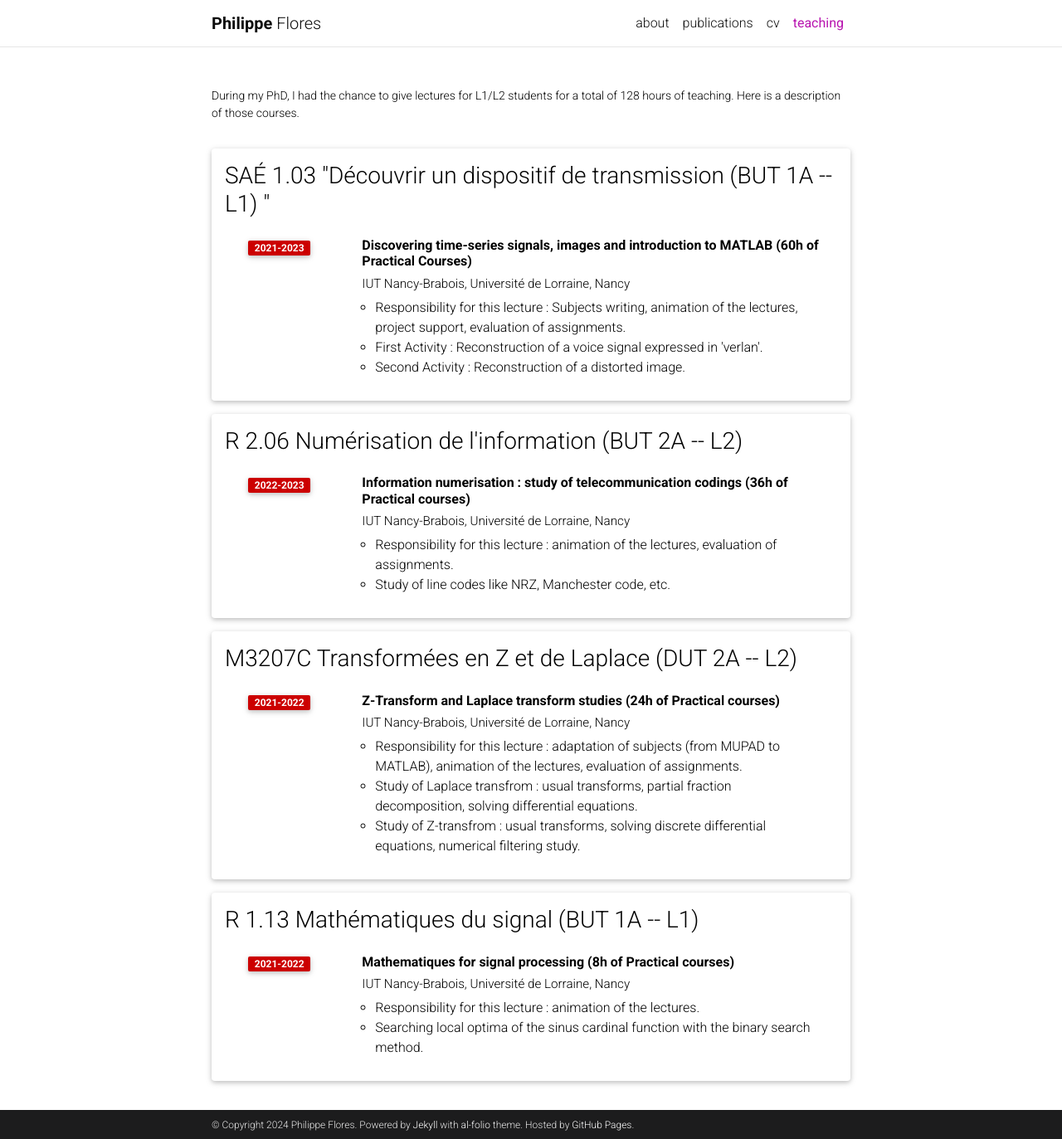
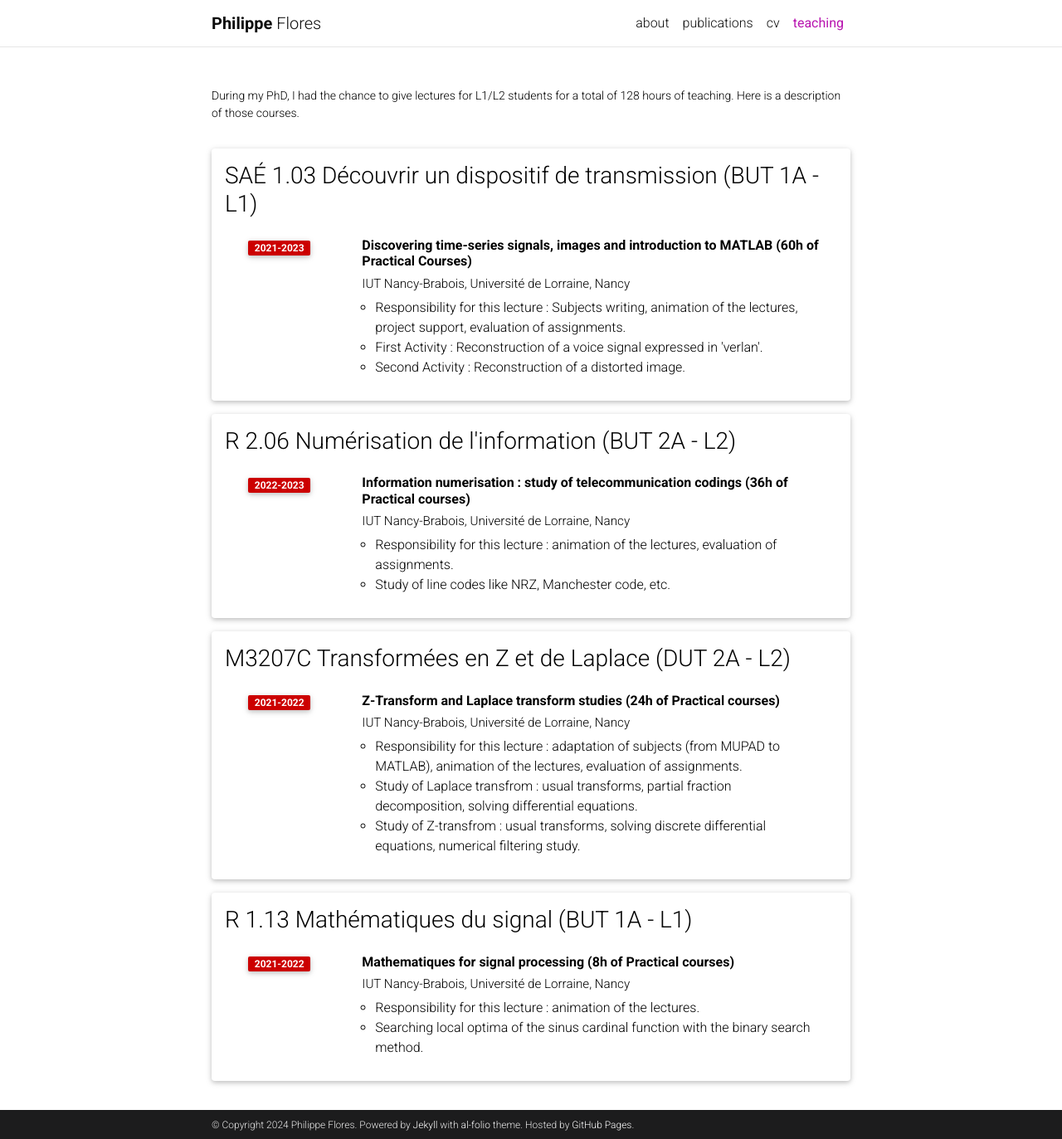
Before and after one commit to philippeflores/philippeflores.github.io, a Jekyll site: the page built from _pages/teaching.md, in a window 1280 px wide and 1373 px high. Shown: the whole window at 83% size. Built offline with Jekyll 4.4.1, drawn with Linux system fonts in a browser that asks for light colours; comment, search, counter and statistics services are not loaded; a style sheet for code colours, icons or effects is not loaded.

Commit message:
minor changes in taching

```diff
--- a/_data/teaching.yml
+++ b/_data/teaching.yml
@@ -1,4 +1,4 @@
-- title: SAÉ 1.03 "Découvrir un dispositif de transmission (BUT 1A -- L1) "
+- title: "SAÉ 1.03 Découvrir un dispositif de transmission (BUT 1A - L1)"
   type: time_table
   contents:
     - title: Discovering time-series signals, images and introduction to MATLAB (60h of Practical Courses)
@@ -9,7 +9,7 @@
         - "First Activity : Reconstruction of a voice signal expressed in 'verlan'."
         - "Second Activity : Reconstruction of a distorted image."
 
-- title: "R 2.06 Numérisation de l'information  (BUT 2A -- L2)"
+- title: "R 2.06 Numérisation de l'information (BUT 2A - L2)"
   type: time_table
   contents:
     - title: "Information numerisation : study of telecommunication codings (36h of Practical courses)"
@@ -19,7 +19,7 @@
         - "Responsibility for this lecture : animation of the lectures, evaluation of assignments."
         - "Study of line codes like NRZ, Manchester code, etc."
 
-- title: "M3207C Transformées en Z et de Laplace (DUT 2A -- L2)"
+- title: "M3207C Transformées en Z et de Laplace (DUT 2A - L2)"
   type: time_table
   contents:
     - title: "Z-Transform and Laplace transform studies (24h of Practical courses)"
@@ -30,7 +30,7 @@
         - "Study of Laplace transfrom : usual transforms, partial fraction decomposition, solving differential equations."
         - "Study of Z-transfrom : usual transforms, solving discrete differential equations, numerical filtering study."
 
-- title: "R 1.13 Mathématiques du signal (BUT 1A -- L1)"
+- title: "R 1.13 Mathématiques du signal (BUT 1A - L1)"
   type: time_table
   contents:
     - title: "Mathematiques for signal processing (8h of Practical courses)"
```
